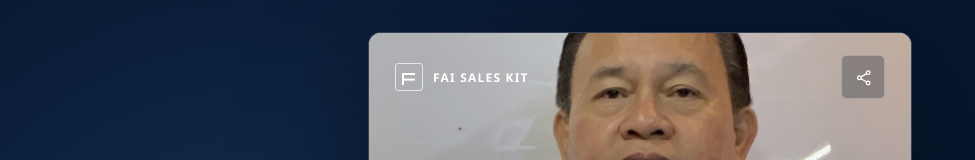
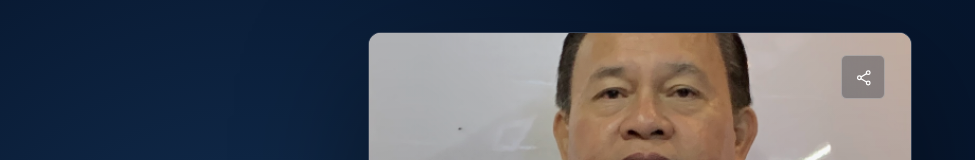
Before and after one commit to nahadgur/test1111, a Next.js app: page / in a window 1280 px wide. Shown: the top 160 px of the page, without its empty margins (0-975 px from the left). Built offline with nearby package versions, Linux system fonts and the light colour scheme.

Commit message:
Remove placeholder sales kit mark

```diff
--- a/app/globals.css
+++ b/app/globals.css
@@ -23,12 +23,7 @@ a { color: inherit; text-decoration: none; }
 .sticky-frame { position: sticky; top: 0; width: 100%; height: 100svh; overflow: hidden; }
 .vcard { position: relative; width: 100%; height: 100%; overflow: hidden; color: var(--white); background: var(--ink); isolation: isolate; }
 
-.persistent-header { position: absolute; z-index: 20; top: 0; left: 0; display: flex; width: 100%; align-items: center; justify-content: space-between; padding: max(1.15rem, env(safe-area-inset-top)) 1.25rem 0; }
-.brand-lockup { display: flex; align-items: center; gap: .65rem; font-size: .75rem; font-weight: 750; letter-spacing: .1em; text-transform: uppercase; }
-.brand-mark { position: relative; display: block; width: 1.75rem; height: 1.75rem; border: 1px solid rgba(255,255,255,.7); border-radius: .2rem; }
-.brand-mark::before, .brand-mark::after { position: absolute; left: .42rem; width: .78rem; height: 2px; background: var(--white); content: ""; }
-.brand-mark::before { top: .55rem; box-shadow: 0 .35rem 0 var(--white); }
-.brand-mark::after { top: .55rem; width: 2px; height: .72rem; }
+.persistent-header { position: absolute; z-index: 20; top: 0; left: 0; display: flex; width: 100%; align-items: center; justify-content: flex-end; padding: max(1.15rem, env(safe-area-inset-top)) 1.25rem 0; }
 
 .icon-button { display: grid; width: 2.75rem; height: 2.75rem; padding: 0; place-items: center; color: var(--white); border: 1px solid rgba(255,255,255,.28); border-radius: .35rem; background: rgba(5,18,36,.28); backdrop-filter: blur(14px); cursor: pointer; transition: background-color .2s ease, transform .2s var(--ease); }
 .icon-button svg { width: 1.1rem; fill: none; stroke: currentColor; stroke-linecap: round; stroke-linejoin: round; stroke-width: 1.7; }
@@ -85,9 +80,6 @@ h1 { max-width: 13ch; margin: 0; font-size: clamp(2.25rem, 10vw, 3.45rem); font-
 .show-projects .hero-photo { transform: scale(1.04); filter: saturate(.65) contrast(1.03); }
 .show-projects .projects-panel { opacity: 1; visibility: visible; transform: translateY(0); }
 .show-projects .persistent-header { color: var(--ink); }
-.show-projects .brand-mark { border-color: var(--ink); }
-.show-projects .brand-mark::before { background: var(--ink); box-shadow: 0 .35rem 0 var(--ink); }
-.show-projects .brand-mark::after { background: var(--ink); }
 .show-projects .icon-button { color: var(--ink); border-color: var(--line); background: rgba(255,255,255,.72); }
 
 .toast { position: fixed; z-index: 50; left: 50%; bottom: max(1.5rem, env(safe-area-inset-bottom)); padding: .72rem 1rem; color: var(--white); border-radius: .3rem; background: rgba(4,16,31,.94); box-shadow: 0 12px 35px rgba(0,0,0,.24); font-size: .78rem; opacity: 0; pointer-events: none; transform: translate(-50%, 1rem); transition: opacity .2s ease, transform .3s var(--ease); white-space: nowrap; }
--- a/components/scroll-vcard.tsx
+++ b/components/scroll-vcard.tsx
@@ -82,7 +82,6 @@ export function ScrollVcard() {
         <div className="sticky-frame">
           <article className={`vcard ${heroIsActive ? "show-profile" : "show-projects"}`}>
             <header className="persistent-header">
-              <div className="brand-lockup"><span className="brand-mark" aria-hidden="true" /><span>FAI Sales Kit</span></div>
               <CopyPageLinkButton />
             </header>
 
```
